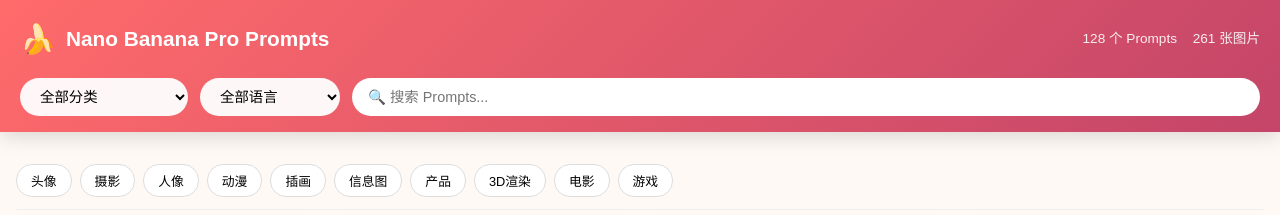
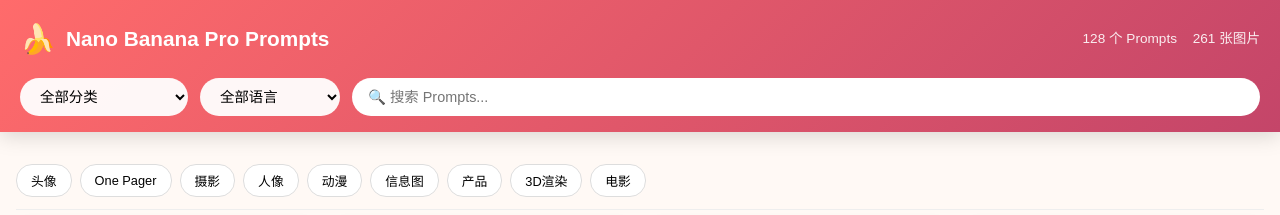
Before and after one commit to youyouxiangwang-prog/awesome-nano-banana-prompts, a plain HTML site: page index.html in a window 1280 px wide. Shown: the top 215 px of the page. Drawn offline with Linux system fonts and the light colour scheme.

Commit message:
feat: add One Pager category
Note: Full data (10000+ prompts) is in youmind.com's private CMS, not publicly available.

```diff
--- a/index.html
+++ b/index.html
@@ -502,6 +502,7 @@
                         <option value="game-asset">游戏素材</option>
                         <option value="poster-flyer">海报 / 传单</option>
                         <option value="app-design">App / 网页设计</option>
+                        <option value="one-pager">One Pager</option>
                     </optgroup>
                     <optgroup label="风格">
                         <option value="photography">摄影</option>
@@ -690,15 +691,14 @@
         function renderCategoryBar() {
             const categories = [
                 { slug: 'profile-avatar', label: '头像' },
+                { slug: 'one-pager', label: 'One Pager' },
                 { slug: 'photography', label: '摄影' },
                 { slug: 'portrait', label: '人像' },
                 { slug: 'anime', label: '动漫' },
-                { slug: 'illustration', label: '插画' },
                 { slug: 'infographic', label: '信息图' },
                 { slug: 'product', label: '产品' },
                 { slug: '3d-render', label: '3D渲染' },
                 { slug: 'cinematic', label: '电影' },
-                { slug: 'game-asset', label: '游戏' },
             ];
 
             categoryBar.innerHTML = categories.map(c =>
```
